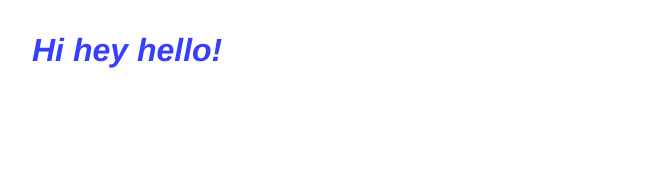
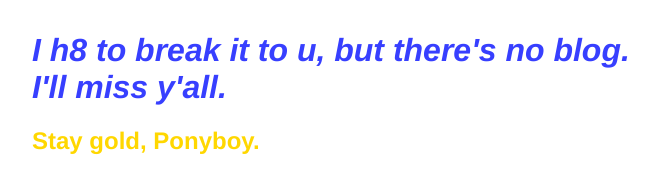
Before and after one commit to clint07/clint07.github.io, a plain HTML site: page index.html in a window 1280 px wide. Shown: the whole page, without its empty margins (0-658 px from the left). Drawn offline with Linux system fonts and the light colour scheme.

Commit message:
Update awesome site

```diff
--- a/index.html
+++ b/index.html
@@ -2,14 +2,16 @@
 
 <html lang="en">
   <head>
-    <title>Hello!</title>
+    <title>Clintonio</title>
     <meta charset="utf-8">
     <meta http-equiv="X-UA-Compatible" content="IE=edge">
     <meta name="viewport" content="width=device-width, initial-scale=1">
-    <link rel="stylesheet" href="/style.css">
+    <link rel="stylesheet" href="style.css">
   </head>
 
   <body>
-    <h1>Hi hey hello!</h1>
+    <h1>I h8 to break it to u, but there's no blog. <br>
+	I'll miss y'all.</h1>
+	<h2>Stay gold, Ponyboy.</h2>
   </body>
 </html>
--- a/style.css
+++ b/style.css
@@ -1,9 +1,13 @@
 body {
     font-family: "Benton Sans", "Helvetica Neue", helvetica, arial, sans-serif;
     margin: 2em;
-  }
+}
 
-  h1 {
+h1 {
     font-style: italic;
     color: #373fff;
-  }
+}
+
+h2 {
+	color: #FFD700;
+}
```
